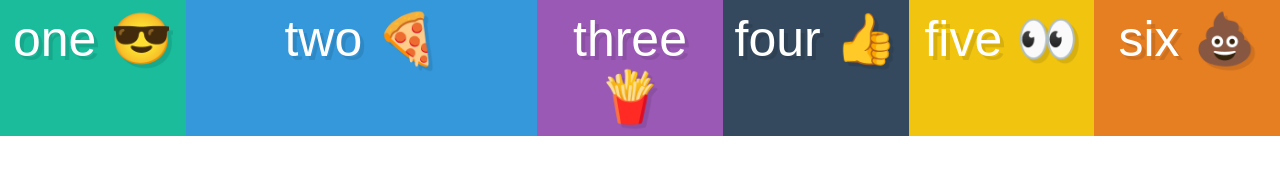
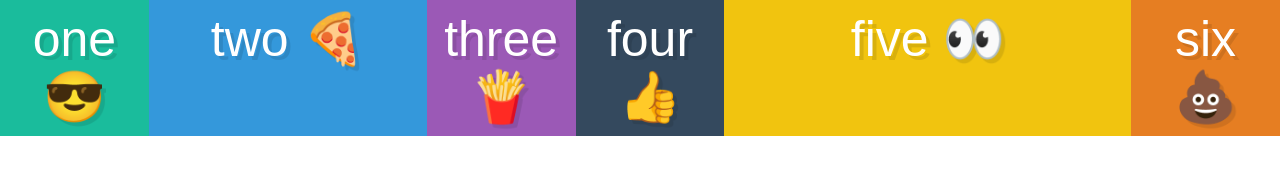
Before and after one commit to jrubendiaz/EOI-Maquetacion, a plain HTML site: page flexbox-sizing/index.html in a window 1280 px wide. Drawn offline with Linux system fonts and the light colour scheme.

Commit message:
a lot of things

```diff
--- a/flexbox-sizing/style.css
+++ b/flexbox-sizing/style.css
@@ -34,9 +34,18 @@ input[type=reset],input[type=submit]{-webkit-appearance:button;cursor:pointer;}b
 }
 
 .box {
+  /* Step 1  */
+  /* Lo que le estamos diciendo aquí es que, cada uno de los elementos tienen que ocupar la misma proporción del espacio disponible */
   flex:1;
 }
 
 .box2 {
+  /* Step 2 */
+  /* Aqui lo que estamos diciendo es que box2 tendrá que ocupar en proporcion el doble de espacio que los elementos con flex 1 */
   flex:2;
 }
+
+.box5 {
+  flex: 3;
+  /* ¿Qué pasara ahora? - y si tenemos menos espacio del necesario */
+}
```
